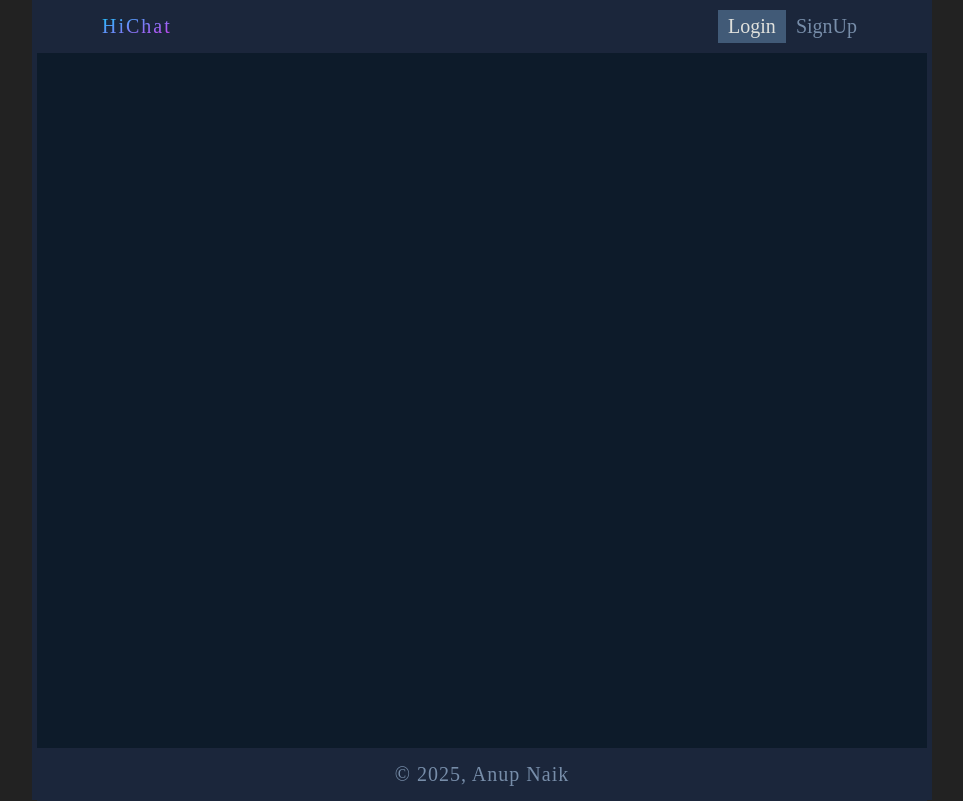
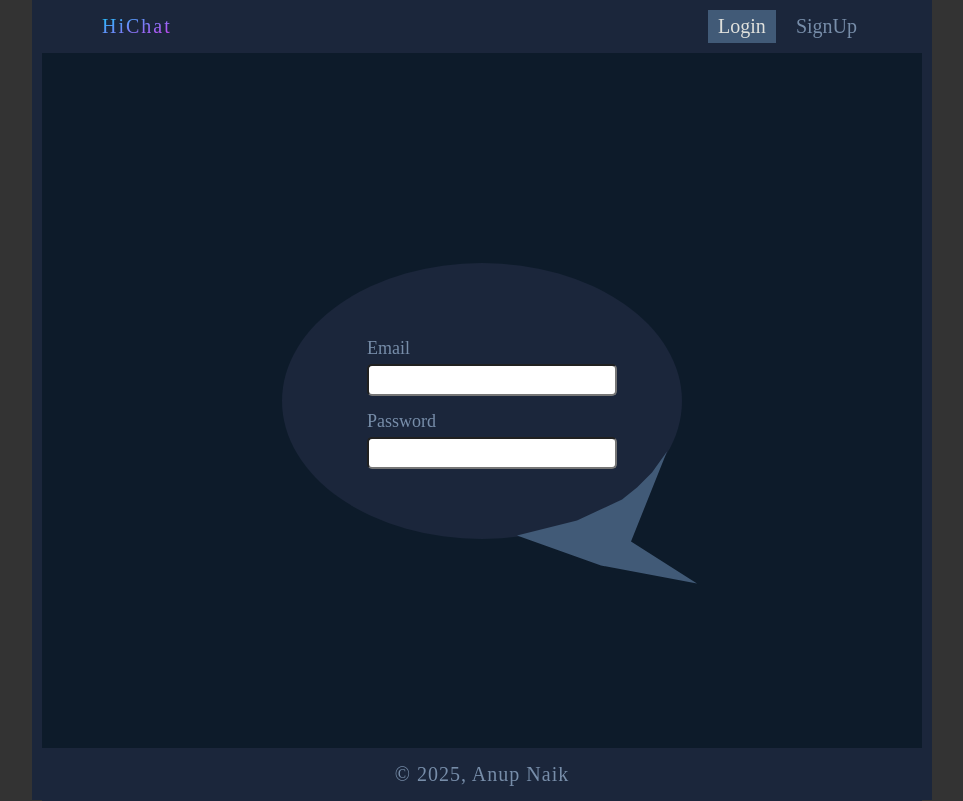
Before and after one commit to Anup-Naik/Chat-Client, an Angular app: page /login in a window 1280 px wide. Shown: the whole page, without its empty margins (158-1121 px from the left). Built offline with nearby package versions, Linux system fonts and the light colour scheme.

Commit message:
Added Styles to Login Form 🖼️

```diff
--- a/src/app/components/login/login.component.html
+++ b/src/app/components/login/login.component.html
@@ -1 +1,16 @@
-<section class="login"></section>
+<section class="login">
+  <div class="container">
+    <form class="login-form">
+      <div class="form-group">
+        <label for="email" class="form-label"> Email </label>
+        <input type="email" class="form-control" id="email" name="email" />
+      </div>
+      <div class="form-group">
+        <label for="password" class="form-label"> Password </label>
+        <input type="password" class="form-control" id="password" name="password" minlength="8" />
+      </div>
+
+        <button type="submit"></button>
+    </form>
+  </div>
+</section>
--- a/src/app/components/login/login.component.scss
+++ b/src/app/components/login/login.component.scss
@@ -1,4 +1,93 @@
 .login {
   height: var(--main-height);
   background-color: var(--background);
+  display: flex;
+  flex-direction: column;
+  justify-content: center;
+  align-items: center;
+  & .container {
+    width: min(calc(100% - 10%), 400px);
+    padding: 75px 55px 55px 75px;
+    display: flex;
+    flex-direction: column;
+    justify-content: center;
+    align-items: center;
+    // border-bottom-left-radius: 100px;
+    // border-top-right-radius: 100px;
+    // border-top-left-radius: 100px;
+    border-radius: 50%;
+    // transform: skewX(30deg);
+    // transform: skewY(5deg);
+    background-color: var(--primary);
+
+    & .login-form {
+      position: relative;
+
+      & .form-group {
+        display: flex;
+        flex-direction: column;
+        margin-bottom: 15px;
+        font-size: 1.8rem;
+
+        & .form-label {
+          color: var(--on-primary);
+          font-size: inherit;
+
+          &:has(+ .form-control:focus) {
+            color: var(--on-secondary);
+          }
+        }
+
+        & .form-control {
+          padding: 5px;
+          width: 25rem;
+          font-size: 1.6rem;
+          border-radius: 5px;
+          margin-top: 5px;
+
+          &:focus {
+            outline: none;
+          }
+
+          &:invalid {
+            border-bottom: 5px groove salmon;
+          }
+        }
+      }
+
+      & button {
+        position: absolute;
+        bottom: -238px;
+        right: -200px;
+        padding: 150px;
+        clip-path: polygon(
+          50% 30px,
+          38% 40%,
+          60% 54%,
+          28% 48%,
+          0 38%,
+          20% 33%,
+          35% 26%,
+          40% 22%,
+          45% 17%,
+        );
+        background: var(--secondary);
+        background-blend-mode: color;
+        color: var(--on-secondary);
+        font-size: inherit;
+        border: none;
+        transition: 0.2s;
+
+        &:hover {
+          background-color: var(--on-secondary);
+          color: var(--secondary);
+          cursor: pointer;
+        }
+
+        &:active {
+          transform: translate(1px, 2px);
+        }
+      }
+    }
+  }
 }
--- a/src/app/components/navigation/navigation.component.scss
+++ b/src/app/components/navigation/navigation.component.scss
@@ -30,6 +30,7 @@
       & li {
         display: flex;
         flex-direction: column;
+        margin-left: 10px;
         justify-content: center;
         transition: 0.2s;
         & a {
--- a/src/app/components/signup/signup.component.html
+++ b/src/app/components/signup/signup.component.html
@@ -3,7 +3,7 @@
     <form>
       <div class="form-group">
         <label for="username" class="form-label"> Username</label>
-        <input type="text" class="form-control" id="username" name="username" />
+        <input type="text" class="form-control" id="username" name="username" minlength="5" maxlength="10"/>
       </div>
       <div class="form-group">
         <label for="email" class="form-label"> Email </label>
@@ -11,11 +11,15 @@
       </div>
       <div class="form-group">
         <label for="password" class="form-label"> Password </label>
-        <input type="password" class="form-control" id="password" name="password" />
+        <input type="password" class="form-control" id="password" name="password" minlength="8" />
       </div>
       <div class="form-group">
         <label for="password" class="form-label">Confirm Password </label>
-        <input type="password" class="form-control" id="password" name="confirmPassword" />
+        <input type="password" class="form-control" id="password" name="confirmPassword" minlength="8" />
+      </div>
+      <div class="btn-group">
+        <button type="submit">Submit</button>
+        <button type="reset">Reset</button>
       </div>
     </form>
   </div>
--- a/src/app/components/signup/signup.component.scss
+++ b/src/app/components/signup/signup.component.scss
@@ -1,15 +1,66 @@
 .signup {
   height: var(--main-height);
   background-color: var(--background);
-  color: var(--on-primary);
   display: flex;
+  flex-direction: column;
   justify-content: center;
   align-items: center;
-  & .container{
-    width: 20%;
+  & .container {
+    width: min(calc(100% - 10%),400px);
+    padding: 50px 75px;
     display: flex;
     flex-direction: column;
     justify-content: center;
     align-items: center;
+    border-radius: 50px;
+    background-color: var(--primary);
+    & .form-group {
+      display: flex;
+      flex-direction: column;
+      margin-bottom: 15px;
+      font-size: 1.8rem;
+      & .form-label {
+        color: var(--on-primary);
+        font-size: inherit;
+        &:has(+ .form-control:focus) {
+         color: var(--on-secondary);
+        }
+      }
+      & .form-control {
+        padding: 5px;
+        width: 25rem;
+        font-size: 1.6rem;
+        border-radius: 5px;
+        margin-top: 5px;
+        &:focus{
+          outline: none;
+        }
+        &:invalid{
+          border-bottom: 5px groove salmon;
+        }
+      }
+    }
+    & .btn-group {
+      display: flex;
+      margin-top: 30px;
+      justify-content: space-evenly;
+      & button {
+        padding: 7px 15px;
+        background-color: var(--secondary);
+        border-radius: 5px;
+        color: var(--on-secondary);
+        font-size: inherit;
+        border: none;
+        transition: .2s;
+        &:hover{
+          background-color: var(--on-secondary);
+          color: var(--secondary);
+          cursor: pointer;
+        }
+        &:active{
+          transform: translate(1px,2px);
+        }
+      }
+    }
   }
 }
--- a/src/styles.scss
+++ b/src/styles.scss
@@ -5,14 +5,14 @@
 }
 
 :root {
-  --unused-area: #222;
+  --unused-area: #333;
   --background: #0d1b2a;
   --primary: #1b263b;
   --on-primary: #778da9;
   --secondary: #415a77;
   --on-secondary: #e0e1dd;
-  --max-width:900px;
-  --main-height:calc(100vh - 105px);
+  --max-width: 900px;
+  --main-height: calc(100vh - 105px);
 }
 
 html {
@@ -22,10 +22,10 @@ html {
 body {
   background-color: var(--unused-area);
   font-size: 1.6rem;
-  height: 100vh;
-  width: var(--max-width);
+  max-height: 100vh;
+  max-width: var(--max-width);
   margin: 0 auto;
-  border-left: 5px solid var(--primary);
-  border-right: 5px solid var(--primary);
-  // overflow: hidden;
+  border-left: 10px solid var(--primary);
+  border-right: 10px solid var(--primary);
+  overflow: hidden;
 }
```
Also changed, not shown: public/rocket.svg (added).
